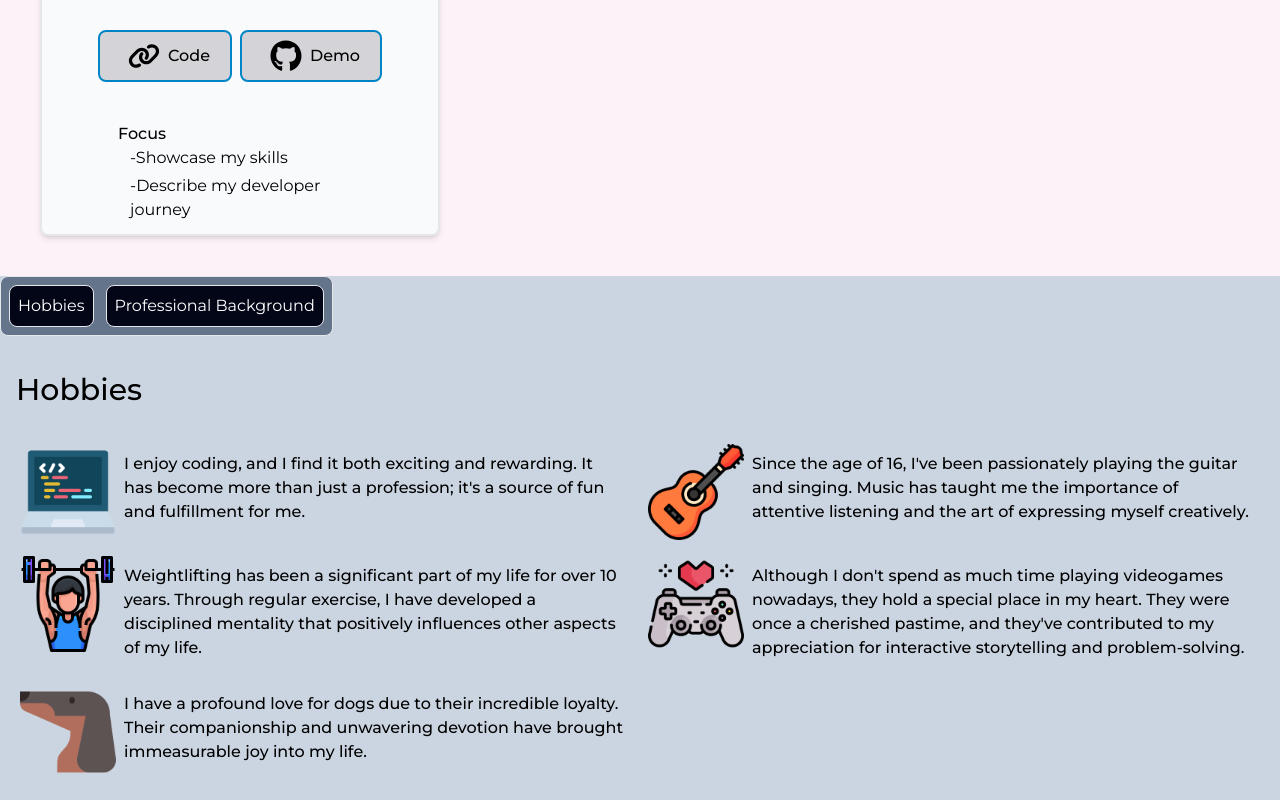
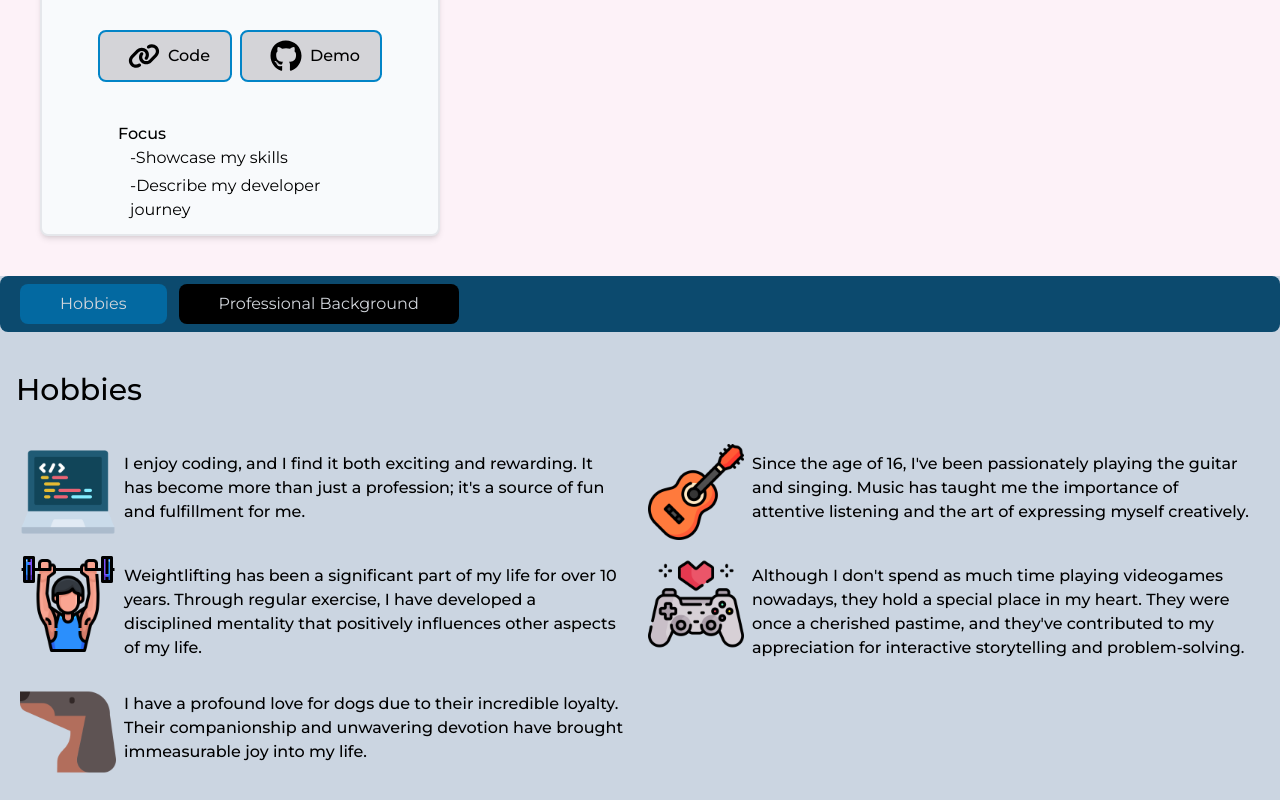
Before and after one commit to JuanP-VT/developer-page, a Next.js app: page / in a window 1280 px wide. Shown: the part 10848-11648 px from the top of the page. Built offline with nearby package versions, Linux system fonts and the light colour scheme.

Commit message:
ADD - button interactivity

```diff
--- a/app/components/About me/AboutMeNav.tsx
+++ b/app/components/About me/AboutMeNav.tsx
@@ -2,19 +2,24 @@ type Props = {
   setCurrentSection: React.Dispatch<
     React.SetStateAction<"hobbies" | "background">
   >;
+  currentSection: "hobbies" | "background";
 };
 
-function AboutMeNav({ setCurrentSection }: Props) {
+function AboutMeNav({ currentSection, setCurrentSection }: Props) {
   return (
-    <div className=" absolute top-0 flex gap-3 rounded-lg border bg-slate-500 p-2 text-white">
+    <div className=" absolute top-0 flex w-full gap-3 rounded-lg bg-sky-900 p-2 px-5 text-gray-300">
       <button
-        className="rounded-lg border bg-slate-950 p-2 text-xs hover:bg-sky-950 sm:text-base"
+        className={`rounded-lg  p-2 px-10 ${
+          currentSection === "hobbies" ? "bg-sky-700" : "bg-black"
+        }  text-xs sm:text-base`}
         onClick={() => setCurrentSection("hobbies")}
       >
         Hobbies
       </button>
       <button
-        className="rounded-lg border bg-slate-950 p-2 text-xs hover:bg-sky-950 sm:text-base"
+        className={`rounded-lg  p-2 sm:px-10 ${
+          currentSection === "background" ? "bg-sky-700" : "bg-black"
+        }  text-xs sm:text-base`}
         onClick={() => setCurrentSection("background")}
       >
         Professional Background
--- a/app/components/About me/AboutMeSection.tsx
+++ b/app/components/About me/AboutMeSection.tsx
@@ -9,7 +9,10 @@ function AboutMeSection() {
   >("hobbies");
   return (
     <section className="flex-w relative bg-slate-300 pt-20">
-      <AboutMeNav setCurrentSection={setCurrentSection} />
+      <AboutMeNav
+        setCurrentSection={setCurrentSection}
+        currentSection={currentSection}
+      />
       {currentSection === "hobbies" ? <Hobbies /> : <Background />}
     </section>
   );
```
